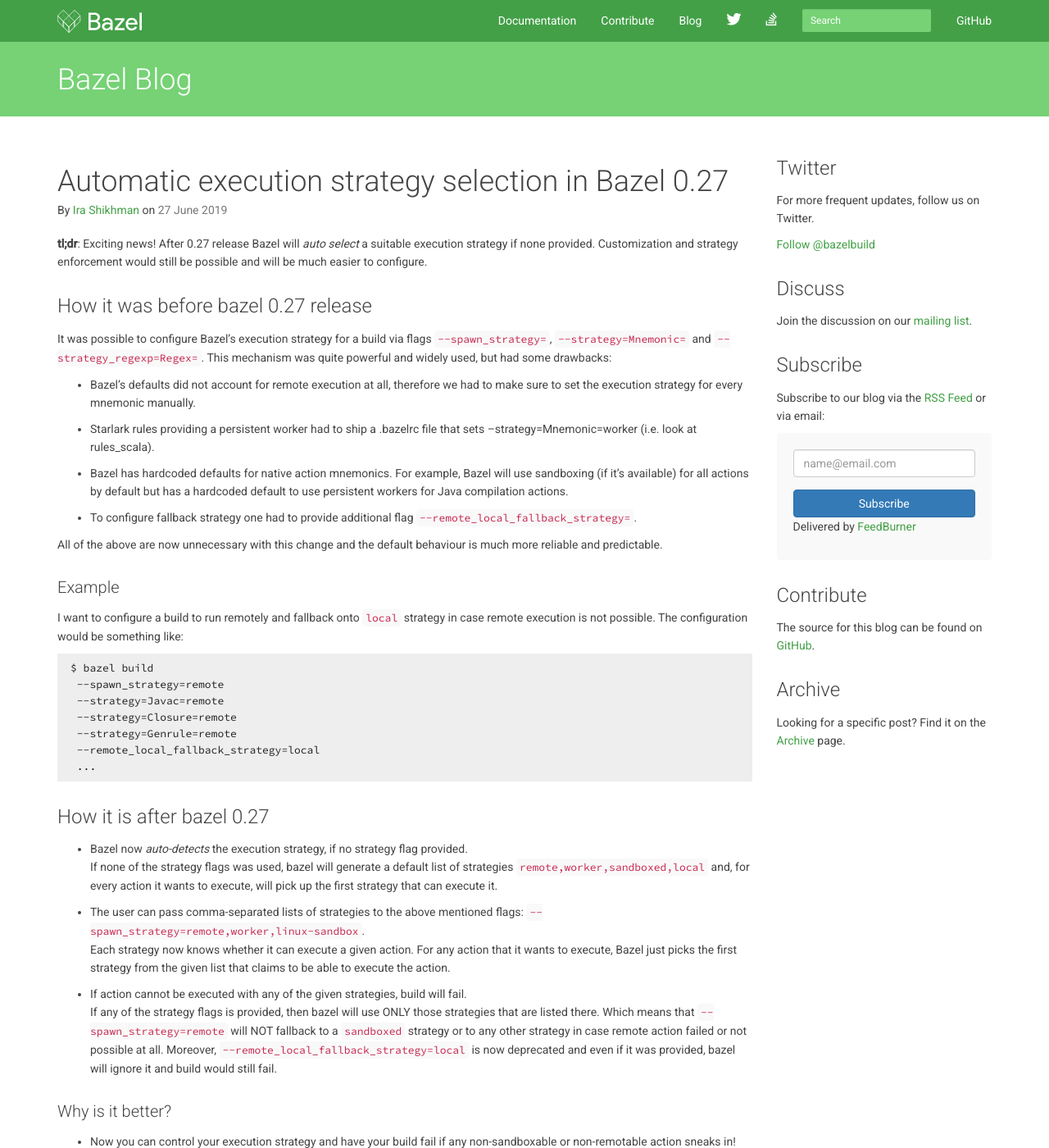
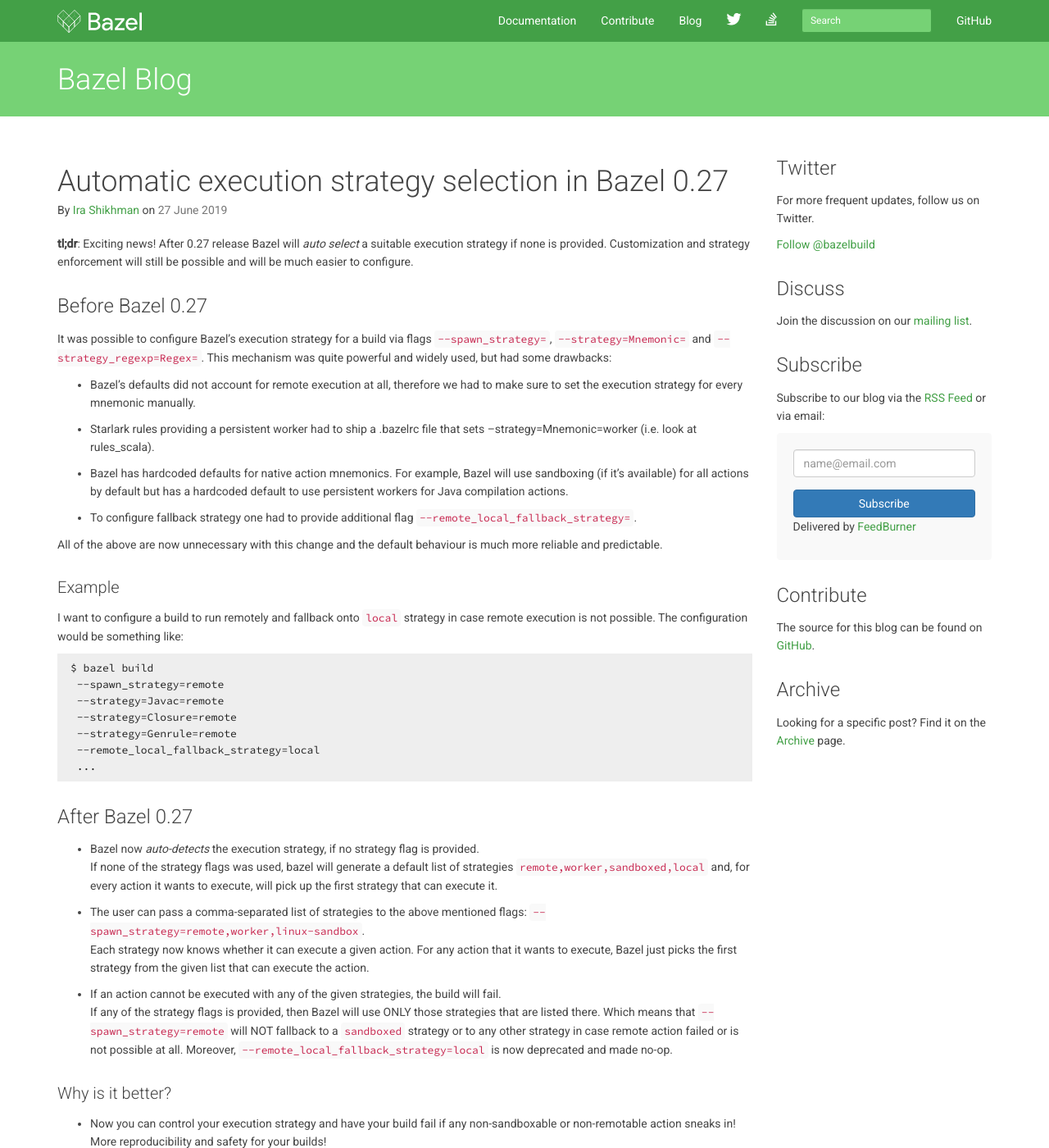
Before and after one commit to bazelbuild/bazel-blog, a Jekyll site: the page built from _posts/2019-06-27-list-strategy.md, in a window 1280 px wide and 1400 px high. Shown: the whole window at 82% size. Built offline with Jekyll 4.4.1, drawn with Linux system fonts in a browser that asks for light colours; nearby versions of some CDN libraries; library files that are not in the unit come from our copies; Markdown is read by kramdown in place of the engine named in the settings.

Commit message:
review updates

````diff
--- a/_posts/2019-06-27-list-strategy.md
+++ b/_posts/2019-06-27-list-strategy.md
@@ -4,9 +4,9 @@
 authors:
   - ishikhman
 ---
-**tl;dr**: Exciting news! After 0.27 release Bazel will *auto select* a suitable execution strategy if none provided. Customization and strategy enforcement would still be possible and will be much easier to configure.
+**tl;dr**: Exciting news! After 0.27 release Bazel will *auto select* a suitable execution strategy if none is provided. Customization and strategy enforcement will still be possible and will be much easier to configure.
 
-## How it was before bazel 0.27 release
+## Before Bazel 0.27
 
 It was possible to configure Bazel's execution strategy for a build via flags `--spawn_strategy=`, `--strategy=Mnemonic=` and `--strategy_regexp=Regex=`. This mechanism was quite powerful and widely used, but had some drawbacks:
 
@@ -34,18 +34,18 @@
 ```
 
 
-## How it is after bazel 0.27
-- Bazel now *auto-detects* the execution strategy, if no strategy flag provided.
+## After Bazel 0.27
+- Bazel now *auto-detects* the execution strategy, if no strategy flag is provided.
 If none of the strategy flags was used, bazel will generate a default list of strategies `remote,worker,sandboxed,local` and, for every action it wants to execute, will pick up the first strategy that can execute it.
 
-- The user can pass comma-separated lists of strategies to the above mentioned flags: `--spawn_strategy=remote,worker,linux-sandbox`.
+- The user can pass a comma-separated list of strategies to the above mentioned flags: `--spawn_strategy=remote,worker,linux-sandbox`.
 Each strategy now knows whether it can execute a given action.
-For any action that it wants to execute, Bazel just picks the first strategy from the given list that claims to be able to execute the action.
+For any action that it wants to execute, Bazel just picks the first strategy from the given list that can execute the action.
 
-- If action cannot be executed with any of the given strategies, build will fail.
-If any of the strategy flags is provided, then bazel will use ONLY those strategies that are listed there.
-Which means that `--spawn_strategy=remote` will NOT fallback to a `sandboxed` strategy or to any other strategy in case remote action failed or not possible at all.
-Moreover, `--remote_local_fallback_strategy=local` is now deprecated and even if it was provided, bazel will ignore it and build would still fail.
+- If an action cannot be executed with any of the given strategies, the build will fail.
+If any of the strategy flags is provided, then Bazel will use ONLY those strategies that are listed there.
+Which means that `--spawn_strategy=remote` will NOT fallback to a `sandboxed` strategy or to any other strategy in case remote action failed or is not possible at all.
+Moreover, `--remote_local_fallback_strategy=local` is now deprecated and made no-op.
 
 ### Why is it better?
 - Now you can control your execution strategy and have your build fail if any non-sandboxable or non-remotable action sneaks in!
````
